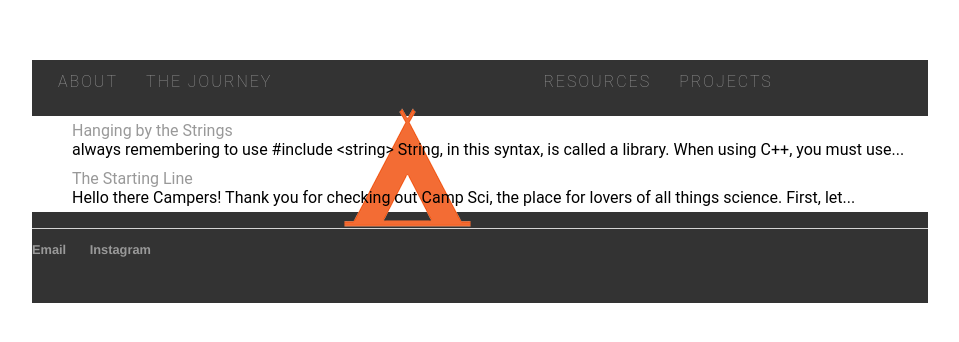
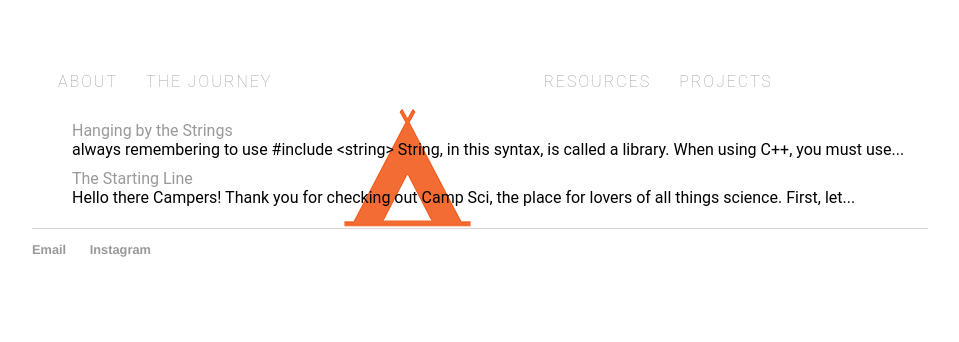
Before and after one commit to campsci/campsci.github.io, a Jekyll site: the page built from home/home.html, in a window 1280 px wide. Shown: the top 342 px of the page, without its empty margins (160-1119 px from the left). Built offline with Jekyll 4.4.1, drawn with Linux system fonts in a browser that asks for light colours.

Commit message:
Update main.css

```diff
--- a/css/main.css
+++ b/css/main.css
@@ -19,11 +19,9 @@
   list-style: none;
   width: auto;
   overflow: hidden;
-  background-color: #333;
 }
 
 .navigation li {
-  color: #666666;
   padding: 0 14px;
   display: block;
   text-align: center;
```
